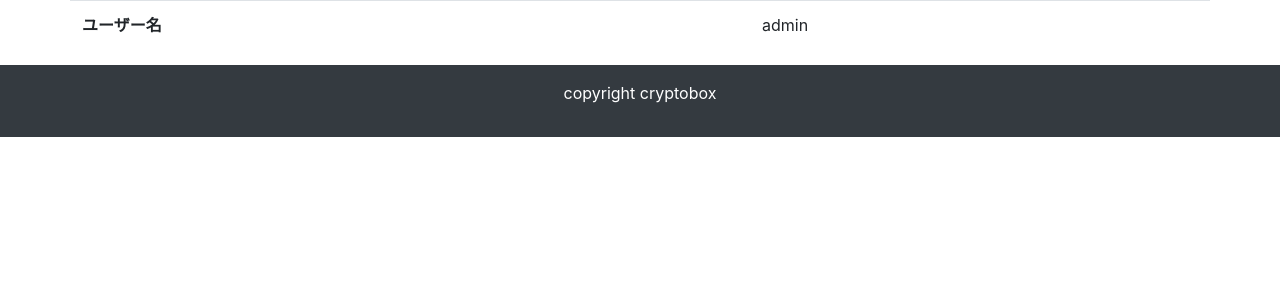
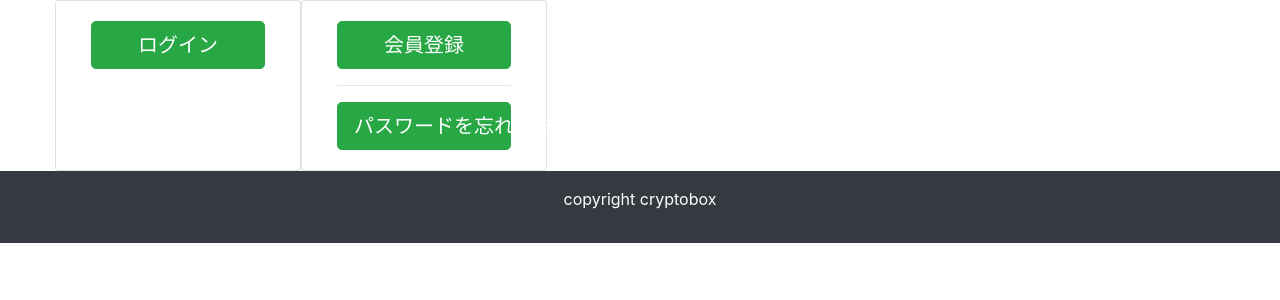
Before and after one commit to crypt0box/Django, a Django app: page /user_detail/7/ in a window 1280 px wide. Shown: the part 56-356 px from the top of the page. Run offline with Django 3.2, Linux system fonts and the light colour scheme; a user stored in the database is signed in; data comes from the database, SQL or seed files in the repository; some libraries are stand-ins or nearby versions.

Commit message:
追加：画像ファイルを使えるよう修正

```diff
--- a/project4/ThreeLineDiary/templates/ThreeLineDiary/user_detail.html
+++ b/project4/ThreeLineDiary/templates/ThreeLineDiary/user_detail.html
@@ -1,11 +1,29 @@
 {% extends "ThreeLineDiary/base.html" %}
 {% block content %}
-<table class="table">
-    <tbody>
-        <tr>
-            <th>ユーザー名</th>
-            <td>{{ user.username }}</td>
-        </tr>
-    </tbody>
-</table>
+<div class="row">
+    <!-- 左側、ログインエリア -->
+    <div class="card col-md-6">
+        <div class="card-body">
+            <form action="{% url 'register:login' %}" method="POST">
+                {{ form.non_field_errors }}
+                {% for field in form %}
+                    {{ field }}
+                    {{ field.errors }}
+                    <hr>
+                {% endfor %}
+                <button type="submit" class="btn btn-success btn-lg btn-block" >ログイン</button>
+                <input type="hidden" name="next" value="{{ next }}" />
+                {% csrf_token %}
+            </form>
+        </div>
+    </div><!-- 左側、ログインエリアおわり -->
+
+    <!-- 右側、会員登録エリア -->
+    <div class="card col-md-6">
+        <div class="card-body">
+            <a href="{% url 'register:user_create' %}" class="btn btn-success btn-lg btn-block" >会員登録</a><hr>
+            <a href="{% url 'register:password_reset' %}" class="btn btn-success btn-lg btn-block" >パスワードを忘れた方</a>
+        </div>
+    </div><!-- 右側、会員登録エリアおわり -->
+</div>
 {% endblock %}
--- a/project4/project4/settings.py
+++ b/project4/project4/settings.py
@@ -126,3 +126,7 @@
 # ログインページと、直接ログインページへ行った後のリダイレクトページ
 LOGIN_URL = 'ThreeLineDiary:home'
 LOGIN_REDIRECT_URL = 'ThreeLineDiary:home'
+
+# 画像保存パス
+MEDIA_ROOT = os.path.join(BASE_DIR, 'media')
+MEDIA_URL = '/media/'
--- a/project4/project4/urls.py
+++ b/project4/project4/urls.py
@@ -14,9 +14,15 @@
     2. Add a URL to urlpatterns:  path('blog/', include('blog.urls'))
 """
 from django.contrib import admin
+from django.contrib.staticfiles.urls import static
+from django.contrib.staticfiles.urls import staticfiles_urlpatterns
 from django.urls import path, include
+from . import settings
 
 urlpatterns = [
     path('admin/', admin.site.urls),
     path('', include('ThreeLineDiary.urls')),
 ]
+
+urlpatterns += staticfiles_urlpatterns()
+urlpatterns += static(settings.MEDIA_URL, document_root=settings.MEDIA_ROOT)
```
Also changed, not shown: project4/media/images/cryptobox_rakuten.png (added).
